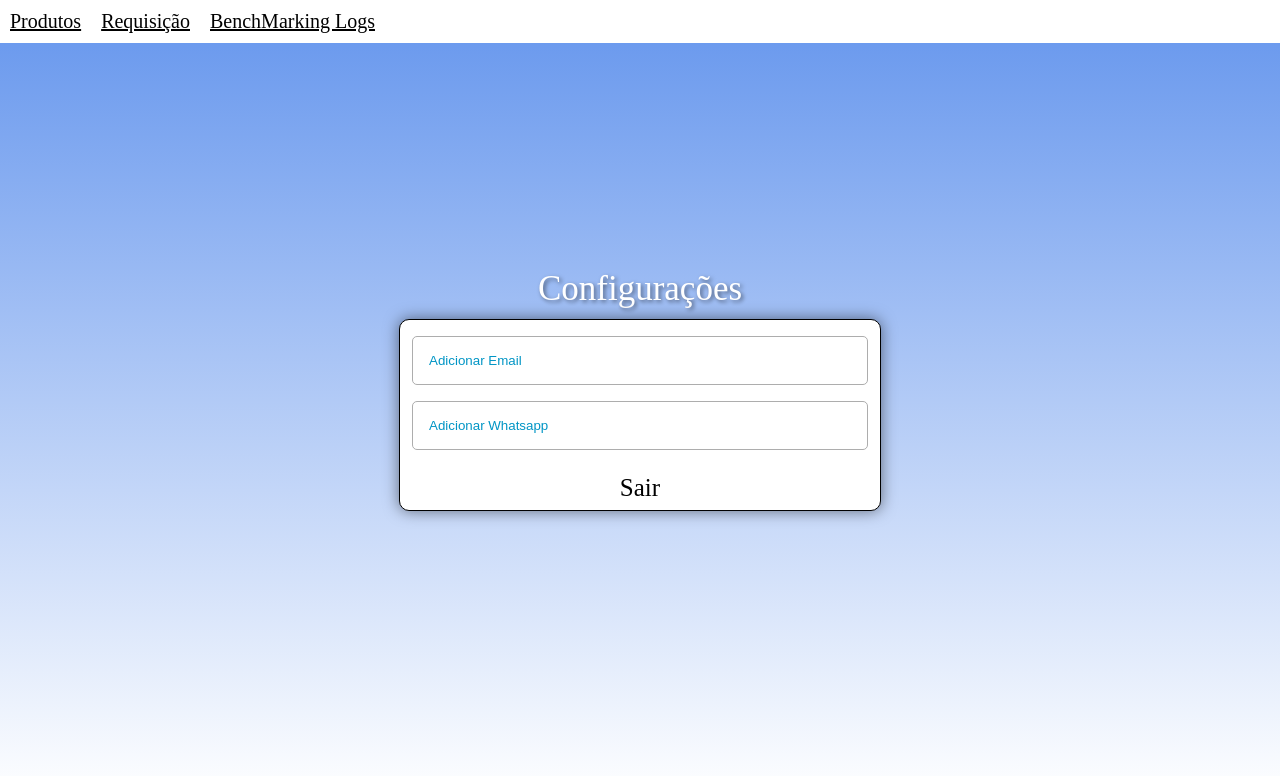
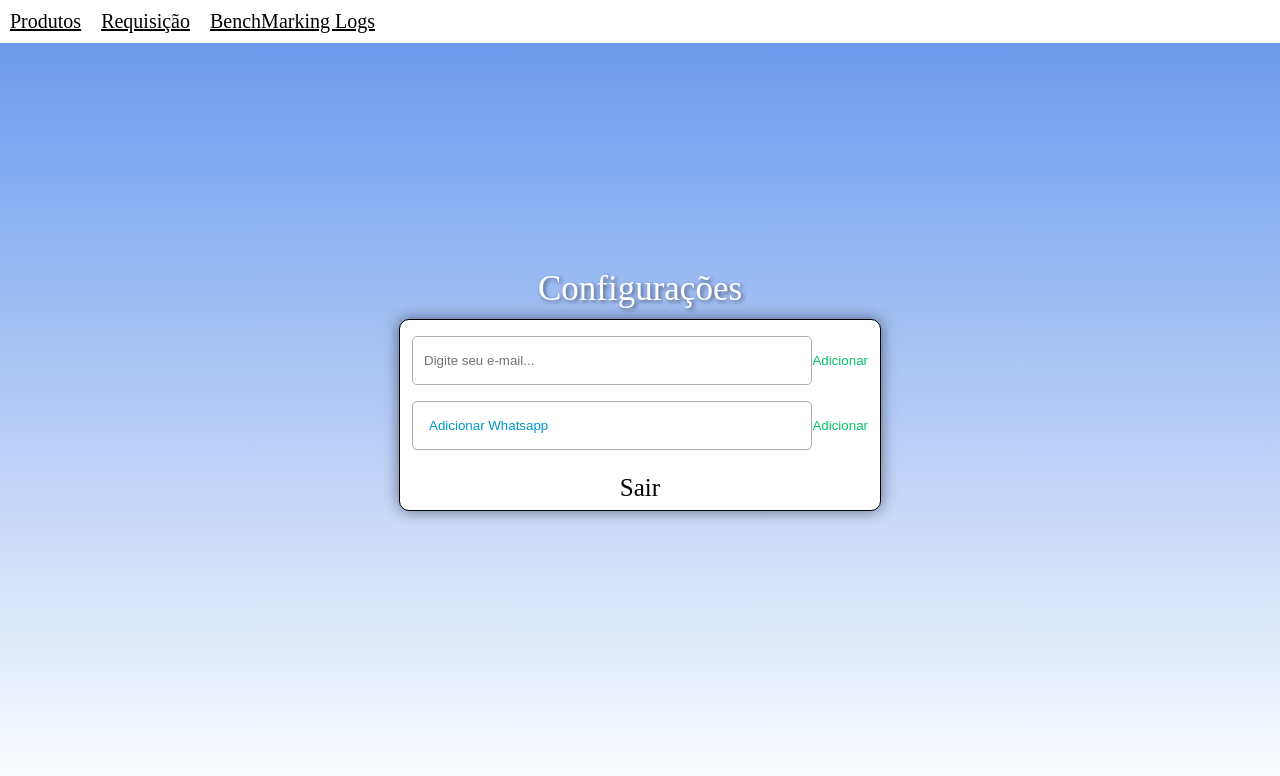
Before and after one commit to Aislann/AlmoxarifadoInteligente, a React (Vite) app: page /Configuracoes in a window 1280 px wide. Both pictures are taken after a click on the button "Adicionar Email". Shown: the top 776 px of the page. Built offline with nearby package versions, Linux system fonts and the light colour scheme.

Commit message:
Add files via upload

```diff
--- a/src/components/Configuracoes/ConfigDados.jsx
+++ b/src/components/Configuracoes/ConfigDados.jsx
@@ -1,12 +1,22 @@
-import React, {useState} from 'react';
+import React, { useState } from 'react';
 import { Link } from 'react-router-dom';
-import './ConfigDadosStyle.css'
+import './ConfigDadosStyle.css';
 
 const ConfigDados = () => {
     const [menuAberto, setMenuAberto] = useState(false);
+    const [emailVisivel, setEmailVisivel] = useState(true);
+    const [whatsappVisivel, setWhatsappVisivel] = useState(true);
 
     const toggleMenu = () => {
         setMenuAberto(!menuAberto);
+    };
+
+    const TrocarParaInput = (tipo) => {
+        if (tipo === 'email') {
+            setEmailVisivel(false);
+        } else if (tipo === 'whatsapp') {
+            setWhatsappVisivel(false);
+        }
     };
 
     return (
@@ -37,12 +47,23 @@ const ConfigDados = () => {
                 </div>
                 <div className='conteudoConfig'>
                     <div className='campoEmail'>
-            <button id='trocar'>Adicionar Email</button>
-            {/* <input type="email" name="AddEmail" id="" placeholder='Adicionar Email'/> */}
+                        {emailVisivel ? (
+                            <button id='trocar' onClick={() => TrocarParaInput('email')}>Adicionar Email</button>
+                        ) : (
+                            <input type="email" placeholder="Digite seu e-mail..." />
+                        )}
+
+                        <button className='add' >Adicionar</button>
+
                     </div>
                     <div className='campoZap'>
-            <button id='trocar2'>Adicionar Whatsapp</button>
-            {/* <input type="tel" name="AddTel" id="" placeholder='Adicionar Telefone'/> */}
+                        {whatsappVisivel ? (
+                            <button id='trocar' onClick={() => TrocarParaInput('whatsapp')}>Adicionar Whatsapp</button>
+                        ) : (
+                            <input type="tel" placeholder="Digite seu número..." />
+                        )}
+
+                        <button className='add' >Adicionar</button>
                     </div>
                     <Link to={"/"} className='link-sair'>
                         <span className='sair'>Sair</span>
--- a/src/components/Configuracoes/ConfigDadosStyle.css
+++ b/src/components/Configuracoes/ConfigDadosStyle.css
@@ -17,18 +17,24 @@
 }
 
 .campoEmail{
+    display: flex;
+    justify-content: center;
+    align-items: center;
     width:95%;
 }
 
 .campoZap{
     width: 95%;
+    display: flex;
+    justify-content: center;
+    align-items: center;
 }
 
-.conteudoConfig button{
+#trocar{
     color: #0095C5;
     background-color: white;
     display: flex;
-    padding: 1rem;
+    padding: 16px;
     border-radius: 5px;
     border: 1px solid #adadad;
     outline-color: #00c569;
@@ -37,6 +43,27 @@
 
 }
 
+.conteudoConfig input{
+    background-color: white;
+    display: flex;
+    padding: 11px;
+    border-radius: 5px;
+    border: 1px solid #adadad;
+    outline-color: #00c569;
+    width: 100%;
+    margin-top: 1rem;
+
+}
+
+.add {
+    border: none;
+    color: #00c569;
+    margin-top: 1rem;
+    background-color: white;
+    cursor: pointer;
+
+}
+
 .link-sair{
     text-decoration: none;
     margin-top: 1.5rem;
```
Lines whose indentation alone changed are shown as unchanged.
